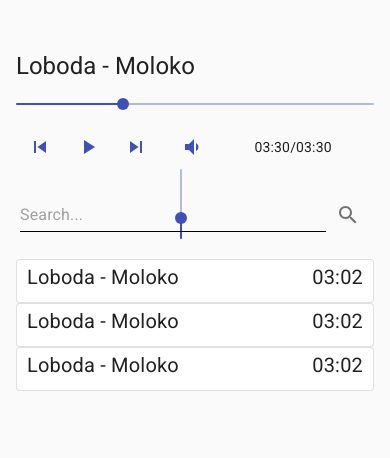
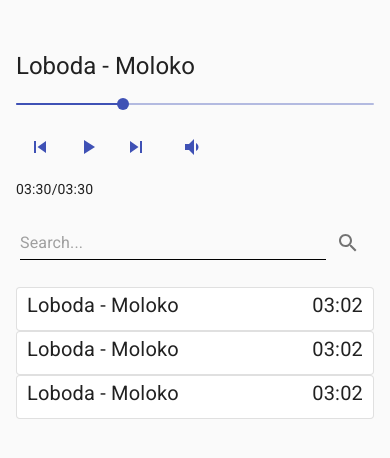
Before and after one commit to Evgenia-cyber/audio_player, a React (Create React App) app: page / in a window 390 px wide. Shown: the top 458 px of the page. Built offline with nearby package versions, Linux system fonts and the light colour scheme.

Commit message:
2.0: поправила верстку и добавила локальный state (useState()) для появления/скрытия регулятора звука

```diff
--- a/src/components/PlayTime.jsx
+++ b/src/components/PlayTime.jsx
@@ -1,14 +1,22 @@
 import React from 'react';
 import Grid from '@material-ui/core/Grid';
+import useMediaQuery from '@material-ui/core/useMediaQuery';
 
-function PlayTime() {
+const style = {
+  root: {
+    flexBasis: '100%',
+  },
+};
+
+const PlayTime = () => {
+  const mediaQuery = useMediaQuery('(max-width:470px)');
   return (
-      <Grid item>
-        <span>03:30</span>
-        <span>/</span>
-        <span>03:30</span>
-      </Grid>
+    <Grid item style={mediaQuery ? style.root : {}}>
+      <span>03:30</span>
+      <span>/</span>
+      <span>03:30</span>
+    </Grid>
   );
-}
+};
 
 export default PlayTime;
--- a/src/components/Player.jsx
+++ b/src/components/Player.jsx
@@ -6,12 +6,6 @@ import Slider from '@material-ui/core/Slider';
 import PlayerButtons from './PlayerButtons';
 import Volume from './Volume';
 import PlayTime from './PlayTime';
-
-const style = {
-  grid: {
-    position: 'relative',
-  },
-};
 
 const Player = () => {
   const [value, setValue] = React.useState(30);
@@ -34,13 +28,7 @@ const Player = () => {
         onChange={handleChange}
         aria-labelledby="continuous-slider"
       />
-      <Grid
-        container
-        spacing={1}
-        alignItems="center"
-        alignContent="flex-start"
-        style={style.grid}
-      >
+      <Grid container spacing={1} alignItems="center" alignContent="flex-start">
         <PlayerButtons />
         <Volume />
         <PlayTime />
--- a/src/components/Volume.jsx
+++ b/src/components/Volume.jsx
@@ -4,10 +4,16 @@ import VolumeButton from './VolumeButton';
 import VolumeSlider from './VolumeSlider';
 
 const Volume = () => {
+  const [isVisible, setIsVisible] = React.useState(false);
+
+  const toggleVisibleOnClick = () => {
+    setIsVisible((isVisible) => !isVisible);
+  };
+
   return (
     <React.Fragment>
-      <VolumeButton />
-      <VolumeSlider />
+      <VolumeButton toggleVisibleOnClick={toggleVisibleOnClick} />
+      {isVisible && <VolumeSlider />}
     </React.Fragment>
   );
 };
--- a/src/components/VolumeButton.jsx
+++ b/src/components/VolumeButton.jsx
@@ -4,15 +4,19 @@ import IconButton from '@material-ui/core/IconButton';
 import VolumeDown from '@material-ui/icons/VolumeDown';
 import VolumeOffIcon from '@material-ui/icons/VolumeOff';
 
-function VolumeButton() {
+const VolumeButton = ({ toggleVisibleOnClick }) => {
   return (
-      <Grid item>
-      <IconButton color="primary" aria-label="upload picture" component="span">
+    <Grid item>
+      <IconButton
+        onClick={toggleVisibleOnClick}
+        color="primary"
+        aria-label="upload picture"
+        component="span"
+      >
         <VolumeDown />
         {/* <VolumeOff/> */}
       </IconButton>
-      </Grid>
+    </Grid>
   );
-}
-
+};
 export default VolumeButton;
--- a/src/components/VolumeSlider.jsx
+++ b/src/components/VolumeSlider.jsx
@@ -1,32 +1,19 @@
 import React from 'react';
 import Grid from '@material-ui/core/Grid';
 import Slider from '@material-ui/core/Slider';
-import useMediaQuery from '@material-ui/core/useMediaQuery';
-
-const style = {
-  root: {
-    height: 70,
-    position: 'absolute',
-    top: 50,
-    left: 155,
-  },
-};
 
 const VolumeSlider = () => {
   const [value2, setValue2] = React.useState(30);
   const handleChange2 = (event, newValue) => {
     setValue2(newValue);
   };
-  const mediaQuery = useMediaQuery('(max-width:470px)');
 
   return (
-    <Grid item xs={mediaQuery ? 1 : 3}>
+    <Grid item xs={3}>
       <Slider
         value={value2}
         onChange={handleChange2}
         aria-labelledby="continuous-slider"
-        orientation={mediaQuery ? 'vertical' : 'horizontal'}
-        style={mediaQuery ? style.root : {}}
       />
     </Grid>
   );
```
